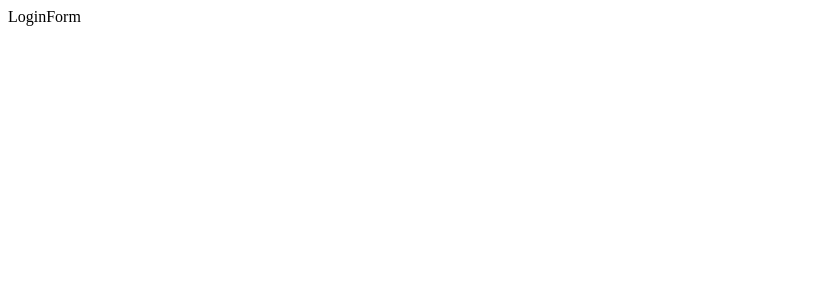
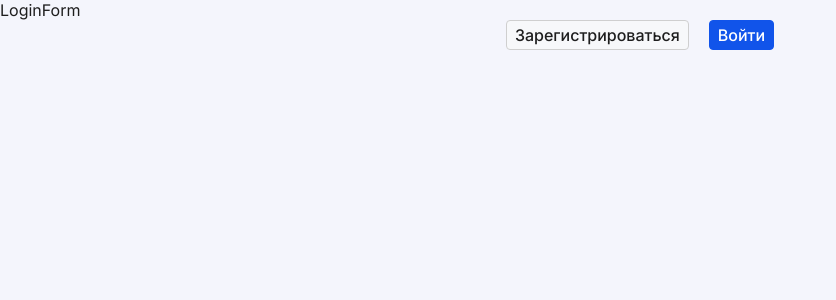
Before and after one commit to Aloxan12/med-shop-admin, a React (Vite) app: page /login in a window 1280 px wide. Shown: the top 300 px of the page, without its empty margins (0-836 px from the left). Built offline with nearby package versions, Linux system fonts and the light colour scheme.

Commit message:
add custom button

```diff
--- a/package.json
+++ b/package.json
@@ -13,6 +13,7 @@
   "dependencies": {
     "@tanstack/react-query": "^5.86.0",
     "axios": "^1.12.2",
+    "lucide-react": "^0.544.0",
     "path": "^0.12.7",
     "react": "^19.1.1",
     "react-dom": "^19.1.1",
--- a/src/entities/Login/ui/LoginForm/LoginForm.tsx
+++ b/src/entities/Login/ui/LoginForm/LoginForm.tsx
@@ -1,9 +1,17 @@
 import cls from './LoginForm.module.scss'
+import {AppFlex} from "@/shared/ui/AppFlex";
+import {AppButton} from "@/shared/ui/AppButton";
 
 export const LoginForm = () => {
     return (
         <div className={cls.formWrap}>
             LoginForm
+            <AppFlex direction='column' gap='20'>
+                <AppFlex gap='20'>
+                    <AppButton text='Зарегистрироваться' variant="secondary"/>
+                    <AppButton text='Войти'/>
+                </AppFlex>
+            </AppFlex>
         </div>
     );
 }
--- a/src/main.tsx
+++ b/src/main.tsx
@@ -3,6 +3,7 @@ import {createRoot} from 'react-dom/client'
 import {BrowserRouter} from 'react-router-dom';
 import {AppRouter} from "@/app/router/AppRouter.tsx";
 import {QueryProvider} from "@/app/providers/QueryProvider.tsx";
+import './shared/styles/global.scss'
 
 createRoot(document.getElementById('root')!).render(
     <StrictMode>
--- /dev/null
+++ b/src/shared/styles/global.scss
@@ -0,0 +1,16 @@
+@use "vars";
+@import url('https://fonts.googleapis.com/css2?family=Inter:wght@400;500;600;700&display=swap');
+
+* {
+  padding: 0;
+  margin: 0;
+  box-sizing: border-box;
+}
+
+body {
+  font-family: var(--font-sans), sans-serif;
+  font-size: var(--font-size-md);
+  font-weight: 400;
+  color: var(--text-primary, #111);
+  background-color: var(--color-main-bg);
+}
--- /dev/null
+++ b/src/shared/styles/vars.scss
@@ -0,0 +1,78 @@
+:root {
+
+
+  --font-sans: 'Inter', 'Segoe UI', Roboto, Helvetica, Arial, sans-serif;
+  --font-mono: 'Fira Code', monospace;
+
+  --font-size-md: 16px;
+  --font-size-lg: 18px;
+  --font-size-xl: 20px;
+
+  --border-radius: 4px;
+
+  /* base background */
+  --color-main-bg: #f4f5fc;
+
+  /* main colors */
+  --primary: #1154ea;
+
+  /* text */
+  --text-primary: #1e1e1e;
+  --text-secondary: #5c5c5c;
+  --text-muted: #8c8c8c;
+  --text-inverted: #ffffff;
+
+  /* background */
+  --bg-primary: #ffffff;
+  --bg-secondary: #f7f8fa;
+  --bg-accent: #eaf2ff;
+  --bg-muted: #f2f2f2;
+
+  /* border */
+  --border-primary: #e0e0e0;
+  --border-secondary: #cfcfcf;
+  --border-focus: #4a90e2;
+  --border-danger: #e57373;
+
+  /* accent / states */
+  --accent-primary: #4a90e2;
+  --accent-secondary: #50c878;
+  --accent-warning: #f5a623;
+  --accent-danger: #d0021b;
+
+
+  /* button - primary */
+  --btn-primary-bg: var(--primary);
+  --btn-primary-text: var(--text-inverted);
+  --btn-primary-border: var(--primary);
+  --btn-primary-hover-bg: #0d47d4; /* чуть темнее */
+  --btn-primary-active-bg: #0b3bb5; /* ещё темнее */
+  --btn-primary-disabled-bg: #a3c1f5;
+  --btn-primary-disabled-text: var(--text-inverted);
+
+  /* button - secondary */
+  --btn-secondary-bg: var(--bg-secondary);
+  --btn-secondary-text: var(--text-primary);
+  --btn-secondary-border: var(--border-secondary);
+  --btn-secondary-hover-bg: #ebedf2;
+  --btn-secondary-active-bg: #dfe2e9;
+  --btn-secondary-disabled-bg: var(--bg-muted);
+  --btn-secondary-disabled-text: var(--text-muted);
+
+  /* button - danger */
+  --btn-danger-bg: var(--accent-danger);
+  --btn-danger-text: var(--text-inverted);
+  --btn-danger-border: var(--accent-danger);
+  --btn-danger-hover-bg: #b00117;
+  --btn-danger-active-bg: #950012;
+  --btn-danger-disabled-bg: #f5a3a3;
+  --btn-danger-disabled-text: var(--text-inverted);
+
+  /* button - ghost (прозрачная) */
+  --btn-ghost-bg: transparent;
+  --btn-ghost-text: var(--text-primary);
+  --btn-ghost-border: transparent;
+  --btn-ghost-hover-bg: var(--bg-muted);
+  --btn-ghost-active-bg: #e0e0e0;
+  --btn-ghost-disabled-text: var(--text-muted);
+}
--- /dev/null
+++ b/src/shared/ui/AppButton/AppButton.module.scss
@@ -0,0 +1,98 @@
+.button {
+  position: relative;
+  display: inline-flex;
+  align-items: center;
+  justify-content: center;
+
+  font-family: var(--font-sans), sans-serif;
+  font-size: var(--font-size-md);
+  font-weight: 500;
+  border: 1px solid var(--border-primary);
+  border-radius: var(--border-radius);
+
+  cursor: pointer;
+  transition: all 0.2s ease;
+  background-color: transparent;
+
+  padding: 4px 8px;
+
+
+  &.primary {
+    background: var(--btn-primary-bg);
+    color: var(--btn-primary-text);
+    border: 1px solid var(--btn-primary-border);
+
+    &:hover:not(.disabled) {
+      background: var(--btn-primary-hover-bg);
+    }
+
+    &:active:not(.disabled) {
+      background: var(--btn-primary-active-bg);
+    }
+
+    &.disabled {
+      background: var(--btn-primary-disabled-bg);
+      color: var(--btn-primary-disabled-text);
+      cursor: not-allowed;
+    }
+  }
+
+  &.secondary {
+    background: var(--btn-secondary-bg);
+    color: var(--btn-secondary-text);
+    border: 1px solid var(--btn-secondary-border);
+
+    &:hover:not(.disabled) {
+      background: var(--btn-secondary-hover-bg);
+    }
+
+    &:active:not(.disabled) {
+      background: var(--btn-secondary-active-bg);
+    }
+
+    &.disabled {
+      background: var(--btn-secondary-disabled-bg);
+      color: var(--btn-secondary-disabled-text);
+      cursor: not-allowed;
+    }
+  }
+
+  &.danger {
+    background: var(--btn-danger-bg);
+    color: var(--btn-danger-text);
+    border: 1px solid var(--btn-danger-border);
+
+    &:hover:not(.disabled) {
+      background: var(--btn-danger-hover-bg);
+    }
+
+    &:active:not(.disabled) {
+      background: var(--btn-danger-active-bg);
+    }
+
+    &.disabled {
+      background: var(--btn-danger-disabled-bg);
+      color: var(--btn-danger-disabled-text);
+      cursor: not-allowed;
+    }
+  }
+
+  &.ghost {
+    background: var(--btn-ghost-bg);
+    color: var(--btn-ghost-text);
+    border: 1px solid var(--btn-ghost-border);
+
+    &:hover:not(.disabled) {
+      background: var(--btn-ghost-hover-bg);
+    }
+
+    &:active:not(.disabled) {
+      background: var(--btn-ghost-active-bg);
+    }
+
+    &.disabled {
+      color: var(--btn-ghost-disabled-text);
+      cursor: not-allowed;
+    }
+  }
+}
--- /dev/null
+++ b/src/shared/ui/AppButton/AppButton.tsx
@@ -0,0 +1,44 @@
+import React from "react";
+import cls from "./AppButton.module.scss";
+import {type LucideIcon} from "lucide-react";
+import {classNames, type Mods} from "@/shared/lib/classNames";
+
+type ButtonVariantType = "primary" | "secondary" | "danger" | "ghost"
+
+interface AppButtonProps extends React.ButtonHTMLAttributes<HTMLButtonElement> {
+    text?: string;
+    onClick?: () => void;
+    icoLeft?: LucideIcon
+    icoRight?: LucideIcon
+    variant?: ButtonVariantType
+}
+
+export const AppButton = ({
+                              text,
+                              onClick,
+                              disabled,
+                              icoLeft: IcoLeft,
+                              icoRight: IcoRight,
+                              variant = 'primary',
+                              ...otherProps
+                          }: AppButtonProps) => {
+
+    const onClickHandler = () => {
+        if (!disabled) {
+            onClick?.()
+        }
+    }
+
+    const mods: Mods = {
+        [cls.disabled]: disabled
+    }
+
+    return (
+        <button disabled={disabled} onClick={onClickHandler}
+                className={classNames(cls.button, mods, [cls[variant]])} {...otherProps}>
+            {IcoLeft && <IcoLeft size={16}/>}
+            <span>{text}</span>
+            {IcoRight && <IcoRight size={16}/>}
+        </button>
+    );
+}
--- /dev/null
+++ b/src/shared/ui/AppButton/index.ts
@@ -0,0 +1 @@
+export {AppButton} from './AppButton.tsx'
--- /dev/null
+++ b/src/shared/ui/AppFlex/AppFlex.module.scss
@@ -0,0 +1,89 @@
+.flex {
+  display: flex;
+}
+
+.justifyStart {
+  justify-content: flex-start;
+}
+
+.justifyCenter {
+  justify-content: center;
+}
+
+.justifyEnd {
+  justify-content: flex-end;
+}
+
+.justifyBetween {
+  justify-content: space-between;
+}
+
+.alignStart {
+  align-items: flex-start;
+}
+
+.alignCenter {
+  align-items: center;
+}
+
+.alignEnd {
+  align-items: flex-end;
+}
+.alignStretch {
+  align-items: stretch;
+}
+
+.directionRow {
+  flex-direction: row;
+}
+
+.directionColumn {
+  flex-direction: column;
+}
+
+.gap4 {
+  gap: 4px;
+}
+
+.gap8 {
+  gap: 8px;
+}
+
+.gap10 {
+  gap: 10px;
+}
+
+.gap12 {
+  gap: 12px;
+}
+
+.gap16 {
+  gap: 16px;
+}
+
+.gap20 {
+  gap: 20px;
+}
+
+.gap22 {
+  gap: 22px;
+}
+
+.gap24 {
+  gap: 24px;
+}
+
+.gap26 {
+  gap: 26px;
+}
+
+.gap32 {
+  gap: 32px;
+}
+
+.max {
+  width: 100%;
+}
+.wrap {
+  flex-wrap: wrap;
+}
--- /dev/null
+++ b/src/shared/ui/AppFlex/AppFlex.tsx
@@ -0,0 +1,102 @@
+import React, {type DetailedHTMLProps, type HTMLAttributes} from "react";
+import cls from "./AppFlex.module.scss";
+import {classNames, type Mods} from "../../lib/classNames/classNames";
+
+export type FlexJustify = "start" | "center" | "end" | "between";
+type FlexAlign = "start" | "center" | "end" | "stretch";
+type FlexDirection = "row" | "column";
+export type FlexGap =
+    | "4"
+    | "8"
+    | "10"
+    | "12"
+    | "16"
+    | "20"
+    | "22"
+    | "24"
+    | "26"
+    | "32";
+
+const justifyClasses: Record<FlexJustify, string> = {
+    start: cls.justifyStart,
+    center: cls.justifyCenter,
+    end: cls.justifyEnd,
+    between: cls.justifyBetween,
+};
+
+const alignClasses: Record<FlexAlign, string> = {
+    start: cls.alignStart,
+    center: cls.alignCenter,
+    end: cls.alignEnd,
+    stretch: cls.alignStretch,
+};
+
+const directionClasses: Record<FlexDirection, string> = {
+    row: cls.directionRow,
+    column: cls.directionColumn,
+};
+
+const gapClasses: Record<FlexGap, string> = {
+    4: cls.gap4,
+    8: cls.gap8,
+    10: cls.gap10,
+    12: cls.gap12,
+    16: cls.gap16,
+    20: cls.gap20,
+    22: cls.gap22,
+    24: cls.gap24,
+    26: cls.gap26,
+    32: cls.gap32,
+};
+
+type DivProps = DetailedHTMLProps<
+    HTMLAttributes<HTMLDivElement>,
+    HTMLDivElement
+>;
+
+export interface FlexProps extends DivProps {
+    className?: string;
+    children: React.ReactNode;
+    justify?: FlexJustify;
+    align?: FlexAlign;
+    direction?: FlexDirection;
+    gap?: FlexGap;
+    fullWidth?: boolean;
+    fullHeight?: boolean;
+    wrap?: boolean;
+}
+
+export const AppFlex = (props: FlexProps) => {
+    const {
+        className,
+        children,
+        justify = "start",
+        align = "center",
+        direction = "row",
+        gap,
+        fullWidth,
+        fullHeight,
+        wrap,
+        ...otherProps
+    } = props;
+
+    const classes = [
+        className,
+        justifyClasses[justify],
+        alignClasses[align],
+        directionClasses[direction],
+        gap && gapClasses[gap],
+    ];
+
+    const mods: Mods = {
+        "full-width": fullWidth,
+        "full-height": fullHeight,
+        [cls.wrap]: wrap,
+    };
+
+    return (
+        <div className={classNames(cls.flex, mods, classes)} {...otherProps}>
+            {children}
+        </div>
+    );
+};
--- /dev/null
+++ b/src/shared/ui/AppFlex/index.ts
@@ -0,0 +1 @@
+export { AppFlex } from './AppFlex';
```
Also changed, not shown: 1 other file (tests, documents, lock files or other folders).
